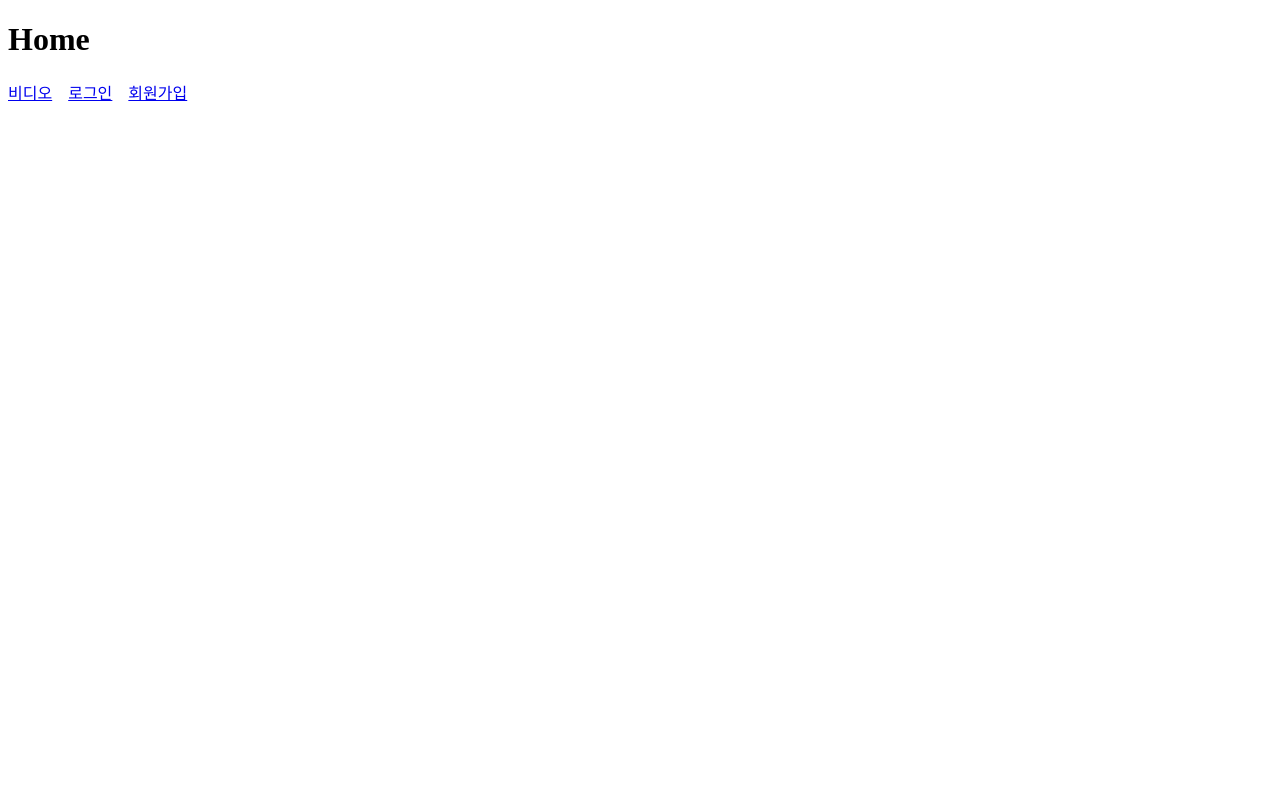
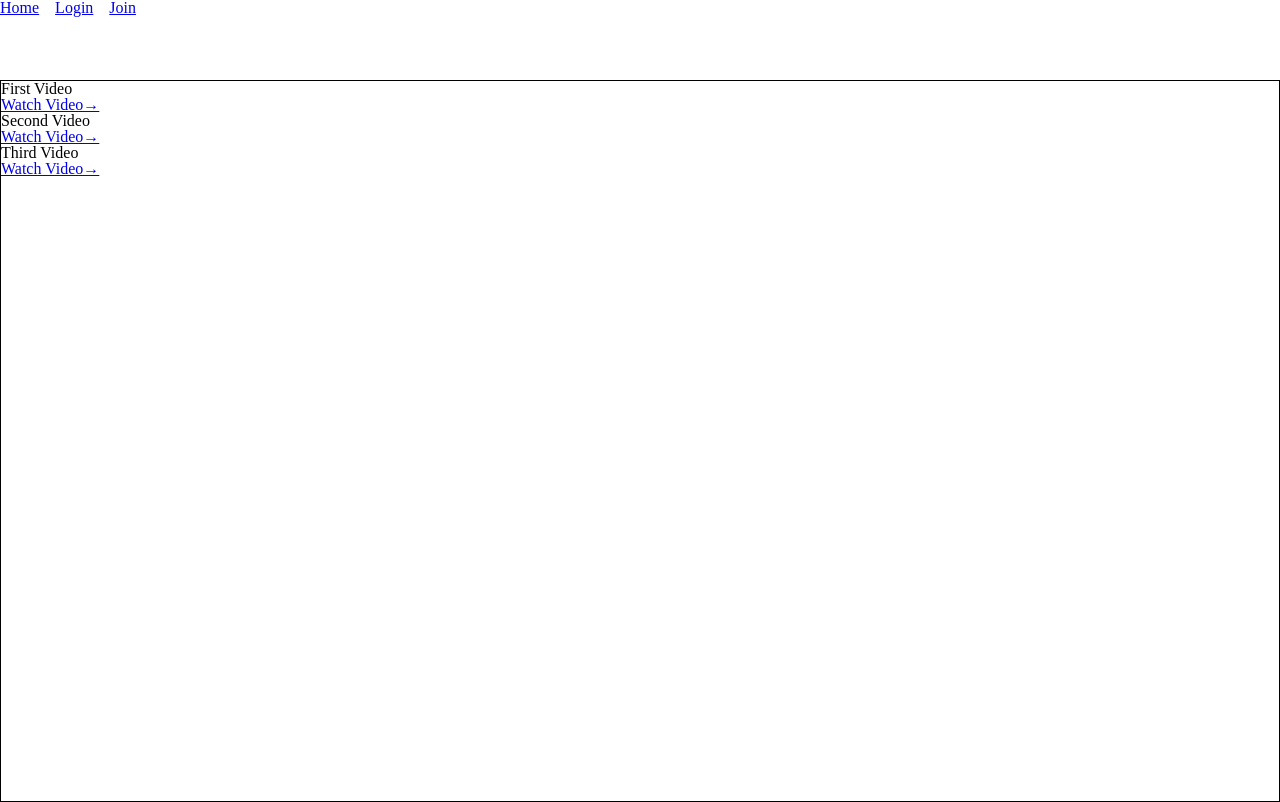
Before and after one commit to dudwns0921/my-youtube_front, a React (Create React App) app: page / in a window 1280 px wide. Built offline with nearby package versions, Linux system fonts and the light colour scheme.

Commit message:
Modify Routing 라우팅 재작업, Nested Route 및 Dynamic Routing 활용

```diff
--- a/package.json
+++ b/package.json
@@ -11,6 +11,7 @@
     "react-router-dom": "^6.3.0",
     "react-scripts": "5.0.1",
     "styled-components": "^5.3.5",
+    "styled-reset": "^4.3.4",
     "web-vitals": "^2.1.4"
   },
   "scripts": {
--- a/src/App.js
+++ b/src/App.js
@@ -1,20 +1,35 @@
 import React from 'react';
-import { BrowserRouter, Routes, Route } from 'react-router-dom';
-import Home from './pages/Home';
-import Join from './pages/Join';
-import Login from './pages/Login';
-import Video from './pages/Video';
+import { Link, Outlet } from 'react-router-dom';
+import styled from 'styled-components';
+
+const Nav = styled.nav`
+  display: flex;
+  height: 10vh;
+`;
+
+const StyledLink = styled(Link)`
+  margin-right: 1rem;
+`;
+
+const Content = styled.div`
+  display: flex;
+  flex-direction: column;
+  border: 1px solid black;
+  height: 90vh;
+`;
 
 function App() {
   return (
-    <BrowserRouter>
-      <Routes>
-        <Route path="/" element={<Home />} />
-        <Route path="video" element={<Video />} />
-        <Route path="login" element={<Login />} />
-        <Route path="join" element={<Join />} />
-      </Routes>
-    </BrowserRouter>
+    <div>
+      <Nav>
+        <StyledLink to="/">Home</StyledLink>
+        <StyledLink to="/login">Login</StyledLink>
+        <StyledLink to="/join">Join</StyledLink>
+      </Nav>
+      <Content>
+        <Outlet />
+      </Content>
+    </div>
   );
 }
 
--- /dev/null
+++ b/src/dummy/DummyVideos.js
@@ -0,0 +1,28 @@
+let videos = [
+  {
+    title: 'First Video',
+    rating: 5,
+    comments: 2,
+    createdAt: '2 minutes ago',
+    views: 59,
+    id: 1,
+  },
+  {
+    title: 'Second Video',
+    rating: 5,
+    comments: 2,
+    createdAt: '2 minutes ago',
+    views: 59,
+    id: 2,
+  },
+  {
+    title: 'Third Video',
+    rating: 5,
+    comments: 2,
+    createdAt: '2 minutes ago',
+    views: 59,
+    id: 3,
+  },
+];
+
+export default videos;
--- a/src/index.js
+++ b/src/index.js
@@ -1,10 +1,36 @@
 import React from 'react';
 import ReactDOM from 'react-dom/client';
+import { BrowserRouter, Routes, Route } from 'react-router-dom';
+
+import reset from 'styled-reset';
+import { createGlobalStyle } from 'styled-components';
+
 import App from './App';
+import Home from './pages/Home';
+import Join from './pages/Join';
+import Login from './pages/Login';
+import Video from './pages/Video';
+import VideoEdit from './pages/VideoEdit';
+
+const GlobalStyles = createGlobalStyle`
+  box-sizing: border-box;
+  ${reset}
+`;
 
 const root = ReactDOM.createRoot(document.getElementById('root'));
 root.render(
   <React.StrictMode>
-    <App />
+    <BrowserRouter>
+      <GlobalStyles />
+      <Routes>
+        <Route path="/" element={<App />}>
+          <Route index element={<Home />} />
+          <Route path="join" element={<Join />} />
+          <Route path="login" element={<Login />} />
+          <Route path="video/:id" element={<Video />} />
+          <Route path="videoEdit/:id" element={<VideoEdit />} />
+        </Route>
+      </Routes>
+    </BrowserRouter>
   </React.StrictMode>
 );
--- a/src/pages/Home.js
+++ b/src/pages/Home.js
@@ -1,25 +1,18 @@
 import React from 'react';
 import { Link } from 'react-router-dom';
-// import { Link } from 'react-router-dom';
-import styled from 'styled-components';
-
-const Nav = styled.nav`
-  display: flex;
-`;
-
-const StyledLink = styled(Link)`
-  margin-right: 1rem;
-`;
+import videos from '../dummy/DummyVideos';
 
 function Home() {
   return (
     <div>
-      <h1>Home</h1>
-      <Nav>
-        <StyledLink to="/video">비디오</StyledLink>
-        <StyledLink to="/login">로그인</StyledLink>
-        <StyledLink to="/join">회원가입</StyledLink>
-      </Nav>
+      {videos.map((item) => {
+        return (
+          <div key={item.id}>
+            <h1>{item.title}</h1>
+            <Link to={`video/${item.id}`}>Watch Video→</Link>
+          </div>
+        );
+      })}
     </div>
   );
 }
--- a/src/pages/Video.js
+++ b/src/pages/Video.js
@@ -1,7 +1,16 @@
 import React from 'react';
+import { useParams, Link } from 'react-router-dom';
+import videos from '../dummy/DummyVideos';
 
 function Video() {
-  return <h1>Video</h1>;
+  let { id } = useParams();
+  const videoObj = videos[id - 1];
+  return (
+    <div>
+      <h1>{videoObj.title}</h1>
+      <Link to={`/videoEdit/${id}`}>Edit Video→</Link>
+    </div>
+  );
 }
 
 export default Video;
--- /dev/null
+++ b/src/pages/VideoEdit.js
@@ -0,0 +1,26 @@
+import React from 'react';
+import { useParams, useNavigate } from 'react-router-dom';
+import videos from '../dummy/DummyVideos';
+
+function VideoEdit() {
+  let { id } = useParams();
+  let navigate = useNavigate();
+  const videoObj = videos[id - 1];
+
+  const handleSubmit = (e) => {
+    e.preventDefault();
+    console.log('post new title!');
+    navigate('/');
+  };
+  return (
+    <div>
+      <h1>Editing : {videoObj.title}</h1>
+      <form onSubmit={handleSubmit}>
+        <input placeholder="Video Title" type="text" />
+        <input type="submit" value="save" />
+      </form>
+    </div>
+  );
+}
+
+export default VideoEdit;
```
Also changed, not shown: 2 other files (tests, documents, lock files or other folders).
